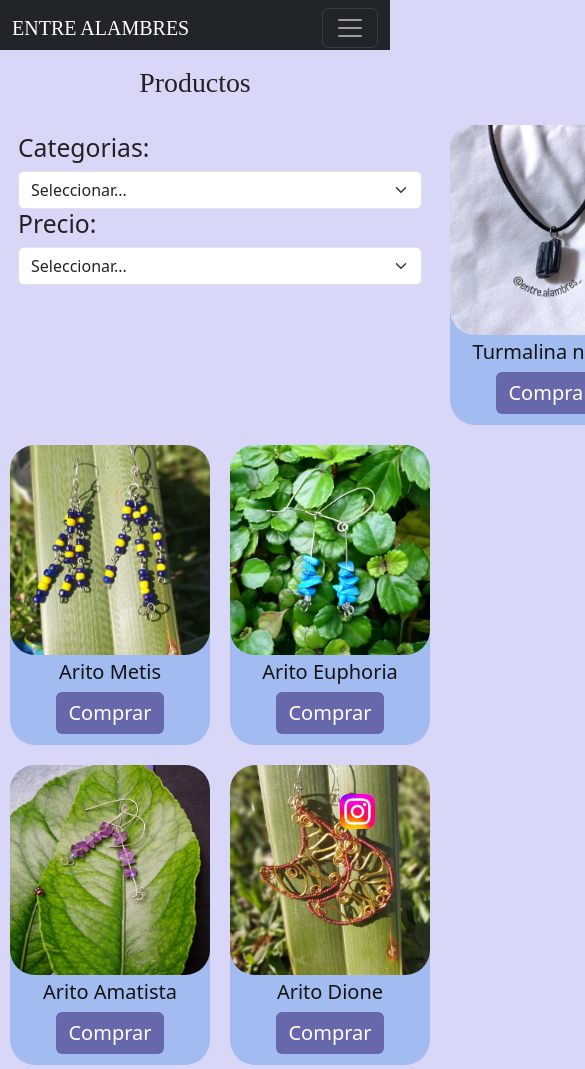
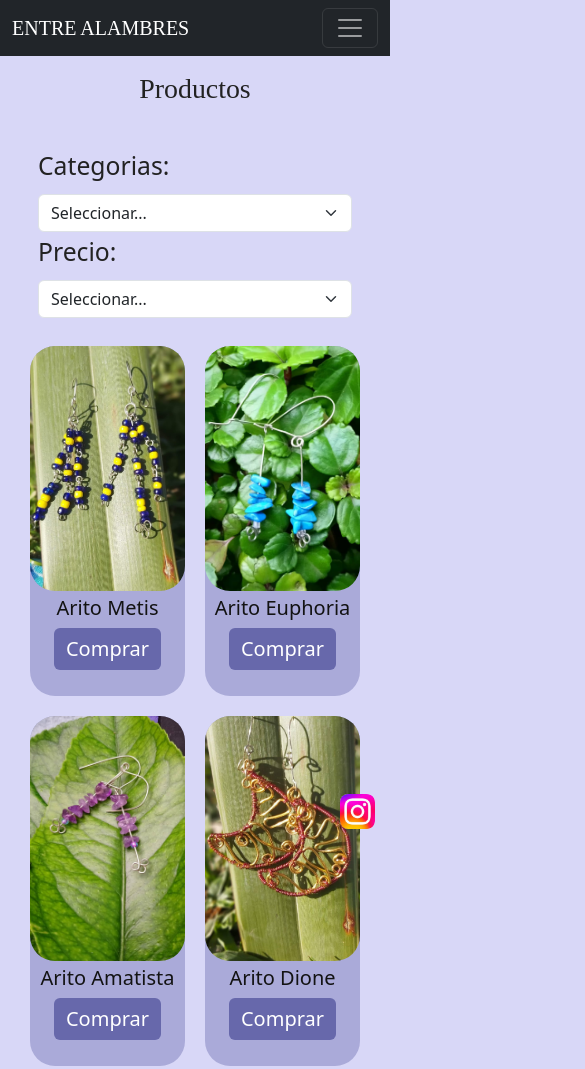
Before and after one commit to Guriona/PF-Uriona, a website: page Pages/productos.html in a window 390 px wide. Shown: the top 1069 px of the page, 585 px wide, since content can reach past the window. Drawn offline with nearby package versions, Linux system fonts and the light colour scheme; a web font is replaced by a local one.

Commit message:
Optimizacion de html productos, y de navbar

```diff
--- a/Pages/productos.html
+++ b/Pages/productos.html
@@ -55,11 +55,8 @@
     <main>
 
         <section>
-            <div>
                 <h1 class="text-center my-2 p-2">Productos</h1>
-            </div>
-
-            <div class="prodcards container">
+            <div class="prodcards">
                 <div class="prodcards__side p-2">
                     <h2>Categorias:</h2>
                     <select class="form-select" aria-label="Default select example">
--- a/scss/base/_variables.scss
+++ b/scss/base/_variables.scss
@@ -1,5 +1,5 @@
 $main-color: #d8d7f7;
 $light-color: #222222;
-$product-color: #80aced9c;
+$product-color: #6768ab67;
 $product-color-text:#131313;
 $main-font: 'Times New Roman', Times, serif;
--- a/scss/components/_navbar.scss
+++ b/scss/components/_navbar.scss
@@ -1,4 +1,11 @@
-.navbar{
-    font-size: 24px;
+.navbar {
+    font-size: 28px;
     font-family: $main-font;
 }
+
+.nav {
+    img {
+        @include images(40px, 40px, cover, 100%);
+        padding: 0, 5px;
+    }
+}
--- a/scss/layout/_contacto.scss
+++ b/scss/layout/_contacto.scss
@@ -25,12 +25,13 @@
     }
 
     &__info {
+        text-align: start;
         width: 45%;
 
         &__icons {
             ul {
                 li {
-                    @include flex(row, 0, 0, nowwrap, 5px);
+                    @include flex(row,start, 0, nowwrap, 5px);
                 }
             }
         }
--- a/scss/layout/_index.scss
+++ b/scss/layout/_index.scss
@@ -1,10 +1,6 @@
 .fondo {
     color: $light-color;
     background-color: $main-color;
-}
-
-.navbar {
-    height: 50px;
 }
 
 .title {
--- a/scss/layout/_mediaqueries.scss
+++ b/scss/layout/_mediaqueries.scss
@@ -1,8 +1,4 @@
-@media only screen and (max-width: 768px) {
-
-    .carousel-inner {
-        height: 400px;
-    }
+@media only screen and (max-width: 992px) {
 
     .prodcards {
         display: grid;
@@ -14,20 +10,42 @@
         'product4 product5 product6'
         'product7 product8 product9';
         gap: 20px;
+        padding: 10px;
+
+        &__side {
+            grid-area: side;
+            @include flex(column, start, 0, wrap, 5px);
+        }
 
         &__container {
-            width: 200px;
-            height: 300px;
+            @include flex(column, start, 0, wrap, 5px);
+            /* width: 250px; */
+            height: 350px;
             background-color: $product-color;
             color: $product-color-text;
             border-radius: 25px;
 
+            &__body{
+                @include flex(column, center, 0, wrap, 5px);
+            }
+
             img {
+
                 @include images(100%, 70%, cover, 25px);
             }
         }
     }
+}
 
+@media only screen and (max-width: 768px) {
+
+    .carousel-inner {
+        height: 400px;
+    }
+
+    .prodcards {
+        gap: 20px;
+    }
 
     .hero {
         display: flex;
@@ -114,25 +132,17 @@
         grid-template-columns: repeat(2, 1fr);
         grid-template-rows: auto;
         grid-template-areas:
-            'side side'
-            'product1 product2'
-            'product3 product4'
-            'product5 product6'
-            'product7 product8';
+        'side side '
+        'product1 product2 '
+        'product3 product4 '
+        'product5 product6 '
+        'product7 product8 '
+        'product9 none';
         gap: 20px;
+        padding: 10px;
+    }
 
-        &__container {
-            width: 200px;
-            height: 300px;
-            background-color: $product-color;
-            color: $product-color-text;
-            border-radius: 25px;
 
-            img {
-                @include images(100%, 70%, cover, 25px);
-            }
-        }
-    }
 
     .contact {
         @include flex(row, 0, 0, wrap, 0);
--- a/scss/layout/_productos.scss
+++ b/scss/layout/_productos.scss
@@ -10,16 +10,18 @@
         'side product1 product2 product3'
         'side product4 product5 product6'
         'side product7 product8 product9';
-    gap: 20px;
+    gap: 40px;
     padding: 10px;
+    margin: 20px;
 
     &__side {
         grid-area: side;
+        @include flex(column, start, 0, wrap, 5px);
     }
 
     &__container {
         @include flex(column, start, 0, wrap, 5px);
-        width: 250px;
+        /* width: 250px; */
         height: 350px;
         background-color: $product-color;
         color: $product-color-text;
```
Also changed, not shown: index.html (+8 -4 lines), css/Style.css, 1 other file. Lines whose indentation alone changed are shown as unchanged.
